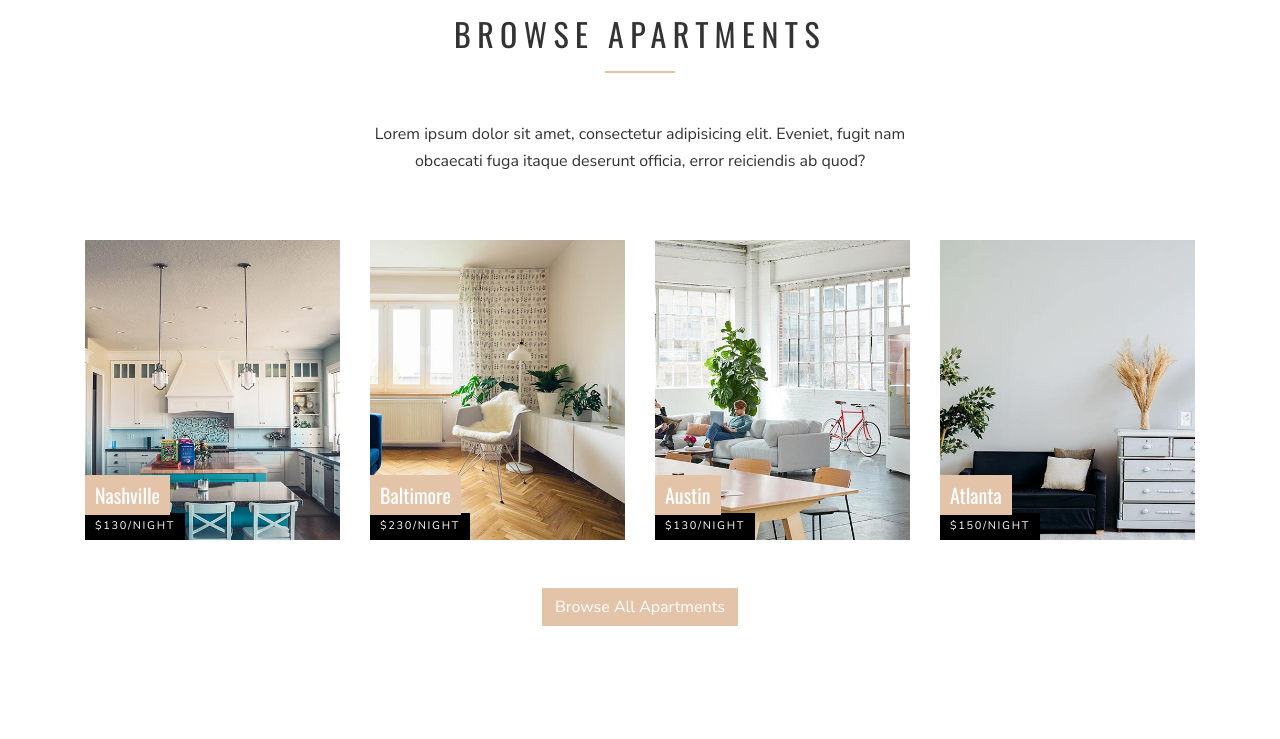
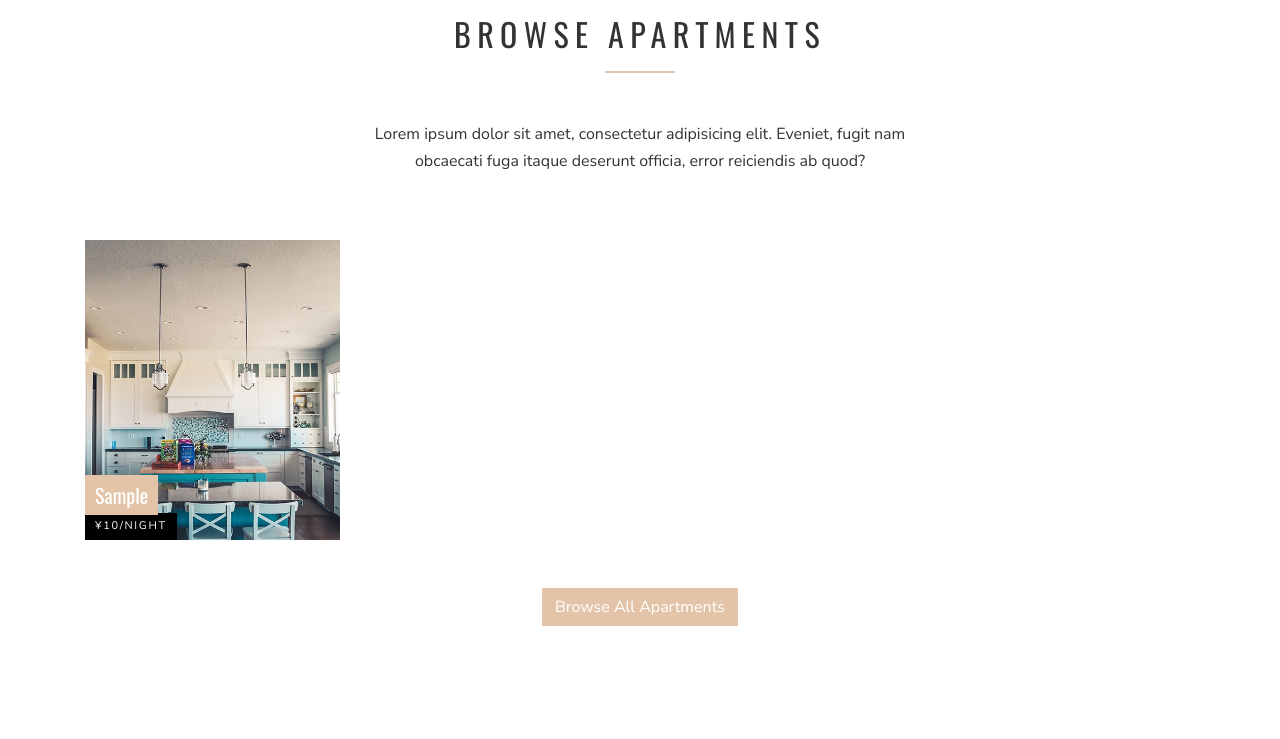
Before and after one commit to kosaoseisakujo/django-project, a Django app: page / in a window 1280 px wide. Shown: the part 1471-2210 px from the top of the page. Run offline with Django 3.2, Linux system fonts and the light colour scheme; tables that the repository leaves empty hold one stand-in row (values such as "Sample post"); some libraries are stand-ins or nearby versions; some web fonts are replaced.

Commit message:
数値をカンマ区切りで表示化

```diff
--- a/mysite/settings.py
+++ b/mysite/settings.py
@@ -37,6 +37,7 @@ INSTALLED_APPS = [
     'django.contrib.sessions',
     'django.contrib.messages',
     'django.contrib.staticfiles',
+    'django.contrib.humanize',
     'top.apps.TopConfig',
     'news.apps.NewsConfig',
     'apartment.apps.ApartmentConfig',
@@ -117,6 +118,7 @@ USE_L10N = True
 
 USE_TZ = True
 
+NUMBER_GROUPING = 3
 
 # Static files (CSS, JavaScript, Images)
 # https://docs.djangoproject.com/en/3.0/howto/static-files/
--- a/top/templates/top/post_list.html
+++ b/top/templates/top/post_list.html
@@ -1,6 +1,7 @@
 {% extends 'top/base.html' %}
 {% load static %}
 {% load link_tag %}
+{% load humanize %}
 {% block content %}
     <div class="site-wrap">
         <div class="site-navbar mt-4">
@@ -102,45 +103,18 @@
                 </div>
             </div>
             <div class="row">
+                {% for apartment in apartments %}
                 <div class="col-md-6 col-lg-3" data-aos="fade-up" data-aos-delay="100">
                     <a href="#" class="unit-9">
                         <div class="image" style="background-image: url('{{ IMAGE_PATH }}img_1.jpg');"></div>
                         <div class="unit-9-content">
-                            <h2>Nashville</h2>
-                            <span>$130/night</span>
+                            <h2>{{ apartment.region }}</h2>
+                            <span>¥{{ apartment.cost|intcomma }}/night</span>
                             <!-- <span>with Wendy Matos</span> -->
                         </div>
                     </a>
                 </div>
-
-                <div class="col-md-6 col-lg-3" data-aos="fade-up" data-aos-delay="200">
-                    <a href="#" class="unit-9">
-                        <div class="image" style="background-image: url('{{ IMAGE_PATH }}img_2.jpg');"></div>
-                        <div class="unit-9-content">
-                            <h2>Baltimore</h2>
-                            <span>$230/night</span>
-                        </div>
-                    </a>
-                </div>
-                <div class="col-md-6 col-lg-3" data-aos="fade-up" data-aos-delay="300">
-                    <a href="#" class="unit-9">
-                        <div class="image" style="background-image: url('{{ IMAGE_PATH }}img_3.jpg');"></div>
-                        <div class="unit-9-content">
-                            <h2>Austin</h2>
-                            <span>$130/night</span>
-                        </div>
-                    </a>
-                </div>
-                <div class="col-md-6 col-lg-3" data-aos="fade-up" data-aos-delay="400">
-                    <a href="#" class="unit-9">
-                        <div class="image" style="background-image: url('{{ IMAGE_PATH }}img_4.jpg');"></div>
-                        <div class="unit-9-content">
-                            <h2>Atlanta</h2>
-                            <span>$150/night</span>
-                        </div>
-                    </a>
-                </div>
-
+                {% endfor %}
                 <div class="col-md-12 text-center mt-5" data-aos="fade-up">
                     <a href="#" class="btn btn-primary">Browse All Apartments</a>
                 </div>
--- a/top/views.py
+++ b/top/views.py
@@ -1,4 +1,5 @@
 from top.models import MainMenu, Person
+from apartment.models import  Apartment
 from django.shortcuts import render
 
 # Create your views here.
@@ -7,8 +8,12 @@ def post_list(request):
     main_menus = MainMenu.objects.all()
     # Person
     persons = Person.objects.all()
+    # アパート情報
+    apartments = Apartment.objects.all()
+
     context ={
         'main_menus': main_menus,
         'persons': persons,
+        'apartments': apartments,
     }
     return render(request, 'top/post_list.html', context)
```
